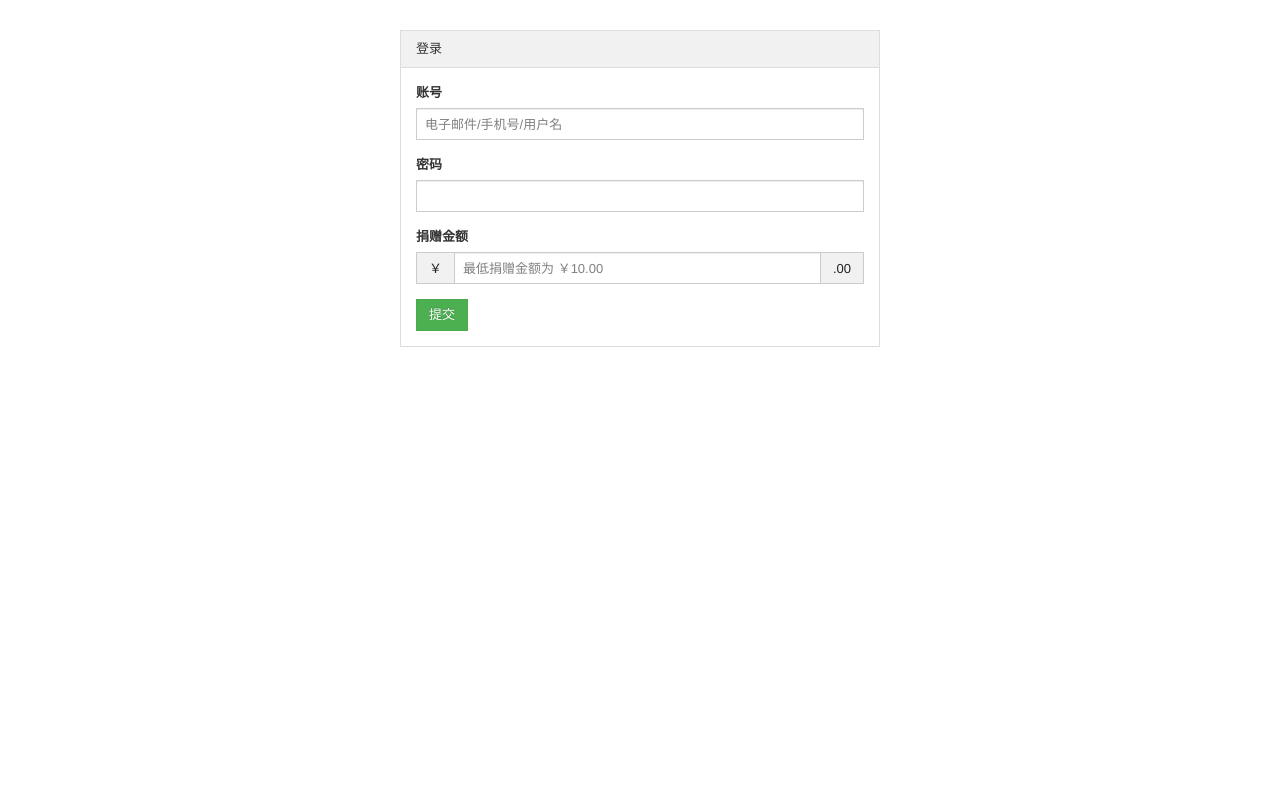
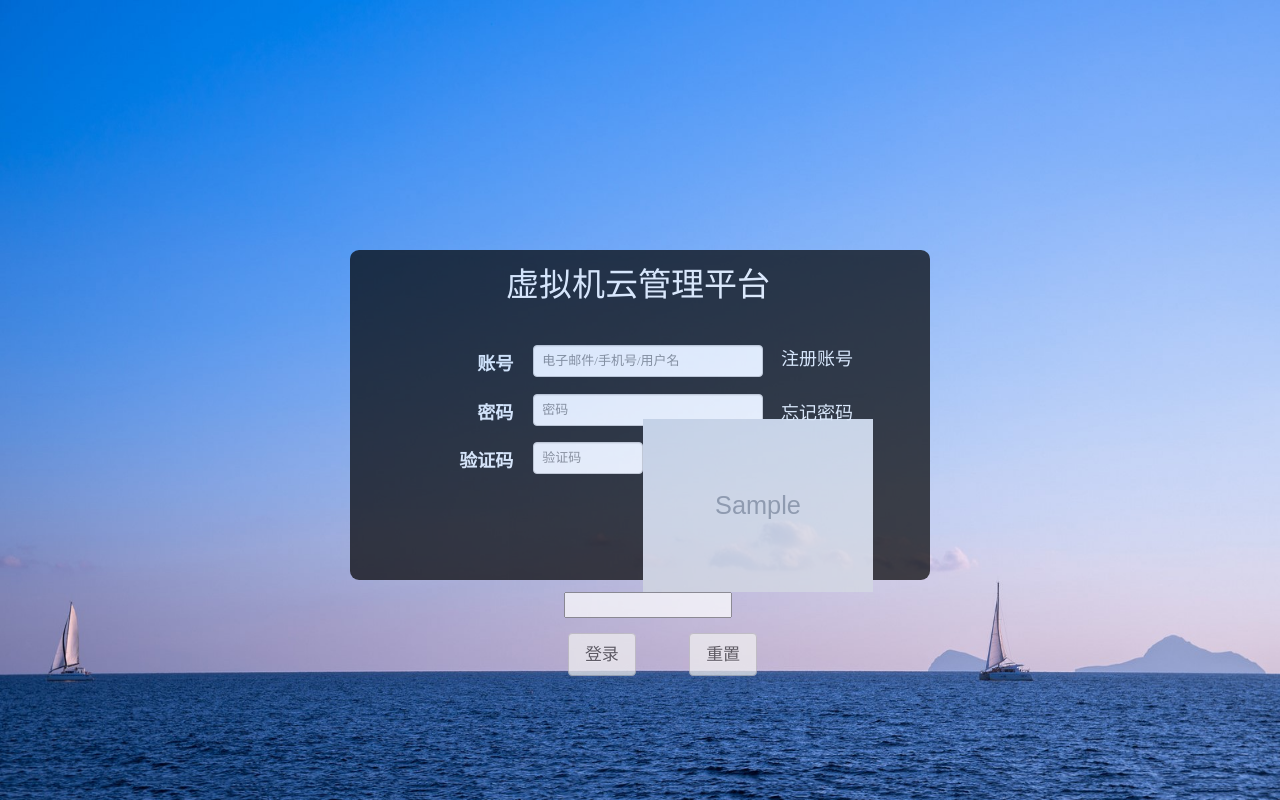
Before and after one commit to guowushi/ds, a Django app: template vmm/templates/login.html in a window 1280 px wide. Run offline with Django 3.2, Linux system fonts and the light colour scheme; the template is opened without the code that fills it: most values are stand-ins (such as "Sample title", 1, 10 or a date in 2020); grey boxes marked "Sample" are stand-in pictures; form fields are guessed from the names that the template uses; some libraries are stand-ins or nearby versions.

Commit message:
修改登录界面的样式，和增加登录界面的静态资源文件

```diff
--- /dev/null
+++ b/vmm/static/css/login.css
@@ -0,0 +1,108 @@
+html,body{height: 100%;width: 100%;margin:0;padding:0;}
+* {font-family: 幼圆;}
+body {
+	background: url(../images/loginbg1.jpg);
+	width:100%;
+    height:100%;
+    background-size:100% 100%;
+    position:absolute;
+    filter:progid:DXImageTransform.Microsoft.AlphaImageLoader(src='../images/loginbg1.jpg',sizingMethod='scale');
+}
+#dl {
+	z-index: 1;
+	background: #000;
+	width: 580px;
+	height: 330px;
+	text-align: center;
+	position: absolute;
+	top: 50%;
+	left: 50%;
+	margin: -150px 0 0 -290px;
+	opacity: 0.7;
+	border-radius: 9px;
+}
+
+.title {
+	z-index: 100;
+    font-size: 33px;
+/*	color: aqua; */
+	color: white;
+    text-align: center;
+	width: 330px;
+	height: 44px;
+	position: absolute;
+	top: 50%;
+	left: 50%;
+	margin: -155px 0 0 -167px;
+}
+
+.register {
+	z-index: 100;
+	font-size: 18px;
+	background-color: transparent;
+	color: aliceblue;
+	border: none;
+	position: absolute;
+	top: 50%;
+	left: 50%;
+	margin: -70px 0 0 135px;
+}
+
+.forget {
+	z-index: 100;
+	background-color: transparent;
+	border: none;
+	font-size: 18px;
+	color: aliceblue;
+	position: absolute;
+	top: 50%;
+	left: 50%;
+	margin: -16px 0 0 135px;
+}
+
+
+.dlfrom {
+	margin-top: 95px;
+	margin-left: 100px;
+}
+
+.ulable  {
+	font-size: 18px;
+	color: aliceblue;
+	text-align: left;
+}
+
+#id_captcha_1  {
+	width: 110px;
+}
+
+.captcha {
+	margin: -55px 0 0 110px;
+}
+
+.dlbu {
+	padding-right: 170px;
+}
+
+.denglu {
+	margin: 0 0 0 60px;
+}
+
+.cz {
+	margin: 0 0 0 50px;
+}
+
+/*注册模块样式*/
+#zfootr {
+	text-align: center;
+}
+
+#reg_bd {
+	text-align: center;
+	padding-left: 120px;
+}
+
+#zc-dia {
+	width: 560px;
+}
+/*注册模块样式结束*/
--- a/vmm/templates/login.html
+++ b/vmm/templates/login.html
@@ -1,46 +1,150 @@
 <!DOCTYPE html>
 <html>
 <head>
-    <meta charset="UTF-8">
-    <meta name="viewport" content="width=device-width, initial-scale=1">
-    <title>登录</title>
-    <link rel="stylesheet" type="text/css" href="/static/zui/css/zui.css">
-    <link rel="stylesheet" type="text/css" href="/static/zui/css/theme/zui-theme-green.css">
-    <link rel="stylesheet" type="text/css" href="/static/css/loginstyle.css">
-    <script type="text/javascript" src="/static/jquery-3.2.1.min.js"></script>
-    <script type="text/javascript" src="/static/zui/js/zui.js"></script>
+    <meta charset="utf-8" user-scalable=no>
+    {% load staticfiles %}
+    <link rel="stylesheet" type="text/css" href="{% static '/css/login.css' %}"/>
+    <link type="text/css" rel="stylesheet" href="{% static '/zui/css/zui.css' %}"/>
+    <script src="{% static '/jquery-3.2.1.min.js' %}"></script>
+    <script src="{% static '/zui/js/zui.js' %}"></script>
+    <script src="{% static '/zui/lib/bootbox/bootbox.min.js' %}"></script>
+    <title>登录云管理平台</title>
 </head>
-
 <body>
-<div class="container" style="width: 500px;margin-top: 30px">
-    <div class="panel">
-        <div class="panel-heading">
-            登录
+<div id="dl">
+    <form action='' method='POST'  class="form-horizontal dlfrom">
+        {% csrf_token %}
+        <span class="title">虚拟机云管理平台</span>
+        <div class="form-group u">
+            <label class="col-sm-2 ulable">账号</label>
+        <div class="col-md-6 col-sm-10">
+            <input type="text" class="form-control " placeholder="电子邮件/手机号/用户名">
         </div>
-        <div class="panel-body">
-            <form>
-                <div class="form-group">
-                    <label for="exampleInputAccount1">账号</label>
-                    <input type="text" class="form-control" id="exampleInputAccount1" placeholder="电子邮件/手机号/用户名">
+            <button class="register"  type="button" data-toggle="modal" data-target="#reg" >注册账号</button>
       </div>
       <div class="form-group">
-                    <label for="exampleInputPassword1">密码</label>
-                    <input type="password" class="form-control" id="exampleInputPassword1" placeholder="">
+        <label class="col-sm-2 ulable">密码</label>
+        <div class="col-md-6 col-sm-10">
+          <input type="password" class="form-control p" placeholder="密码">
+        </div>
+          <button type="button" class="forget"  data-toggle="modal" data-target="#for" >忘记密码</button>
       </div>
         <div class="form-group">
-                    <label for="exampleInputMoney1">捐赠金额</label>
-                    <div class="input-group">
-                        <span class="input-group-addon">￥</span>
-                        <input type="number" class="form-control" id="exampleInputMoney1" placeholder="最低捐赠金额为 ￥10.00">
-                        <span class="input-group-addon">.00</span>
+            <label class="col-sm-2 ulable">验证码</label>
+        <div class="col-md-6 col-sm-10">
+            <input type="text" id="id_captcha_1" class="form-control" placeholder="验证码">
+            <img src="{{ imgage_url }}" class="captcha" alt="captcha">
+        <input id="id_reg_captcha_0" name="captcha_0" type="hidden" value="{{ hashkey }}">{{ form.captcha }}
         </div>
       </div>
-                <button type="submit" class="btn btn-primary">提交</button>
+      <div class="form-group dlbu">
+        <div class="col-sm-offset-2 col-sm-10">
+          <button type="submit" class="btn btn-default btn-lg denglu">登录</button>
+            <button type="submit" class="btn btn-default cz btn-lg">重置</button>
+        </div>
+      </div>
+    </form>
+</div>
+
+{#注册框#}
+<!-- Modal -->
+<div class="modal fade" id="reg">
+    <div id="zc-dia" class="modal-dialog">
+        <div id="zc-con" class="modal-content">
+            <div class="modal-header">
+                <button type="button" class="close" data-dismiss="modal"><span aria-hidden="true">×</span><span class="sr-only">关闭</span></button>
+                <h4 class="modal-title">注册账号</h4>
+            </div>
+            <div id="reg_bd" class="modal-body">
+                    <form action="/userregist/" method="POST" class="form-horizontal">
+                        {% csrf_token %}
+                        <div class="form-group">
+                            <label class="col-sm-2 ">账号</label>
+                            <div class="col-md-6 col-sm-10">
+                                <input type="text" class="form-control" name="user_number" placeholder="工号(教师或学生账号)">
+                            </div>
+                        </div>
+                        <div class="form-group">
+                            <label class="col-sm-2 ">姓名</label>
+                            <div class="col-md-6 col-sm-10">
+                                <input type="text" class="form-control" name="user_number" placeholder="真实姓名">
+                            </div>
+                        </div>
+                        <div class="form-group">
+                            <label class="col-sm-2 ">密码</label>
+                            <div class="col-md-6 col-sm-10">
+                                <input type="password" class="form-control" name="user_number" placeholder="密码">
+                            </div>
+                        </div>
+                        <div class="form-group">
+                            <label class="col-sm-2">确认密码</label>
+                            <div class="col-md-6 col-sm-10">
+                                <input type="password" class="form-control" name="user_number" placeholder="确认密码">
+                            </div>
+                        </div>
+                        <div class="form-group">
+                            <label class="col-sm-2">邮箱</label>
+                            <div class="col-md-6 col-sm-10">
+                                <input type="email" class="form-control" name="user_number" placeholder="邮箱">
+                            </div>
+                        </div>
+                    </form>
+            </div>
+            <div  id="zfootr" class="modal-footer">
+                <button type="submit" class="btn btn-primary reg_bt">注册</button>
+                <button type="submit" class="btn btn-default" data-dismiss="modal">关闭</button>
+            </div>
+        </div>
+    </div>
+</div>
+
+{#找回密码html#}
+<div class="modal fade" id="for">
+    <div class="modal-dialog">
+        <div class="modal-content">
+            <div class="modal-header">
+                <button type="button" class="close" data-dismiss="modal"><span aria-hidden="true">×</span><span
+                        class="sr-only">关闭</span></button>
+                <h4 class="modal-title">找回密码</h4>
+            </div>
+            <div class="modal-body">
+                <form class="form-inline">
+                    <div class="form-group">
+                        <label>邮箱</label>
+                        <input type="text" class="form-control" placeholder="you@me.com">
+                    </div>
+                    <div class="form-group">
+                        <label >工号</label>
+                        <input type="password" class="form-control" placeholder="XXXX-XXXX-XXXX">
+                    </div>
+                    <button type="submit" class="btn btn-primary">找回密码</button>
                 </form>
             </div>
         </div>
+    </div>
+</div>
 
-</div>
-<script type="text/javascript" src="/static/js/admin.js"></script>
+
+
 </body>
+<script>
+    var verify = document.getElementById("id_captcha_1");
+    verify.setAttribute('placeholder', '验证码');
+    /*刷新验证码*/
+    $(function () {
+        $('.captcha').css({
+            'cursor': 'pointer'
+        });
+        {#    # ajax 刷新#}
+        $('.captcha').click(function () {
+            console.log('click');
+            $.getJSON("/captcha/refresh/",
+                function (result) {
+                    $('.captcha').attr('src', result['image_url']);
+                    $('#id_captcha_0').val(result['key'])
+                });
+        });
+    });
+</script>
+
 </html>
```
Also changed, not shown: vmm/static/images/linux.png (added), vmm/static/images/loginbg1.jpg (added), vmm/static/images/vmoff.png (added), vmm/static/images/vmon.jpg (added), vmm/static/images/windows.png (added). Lines whose indentation alone changed are shown as unchanged.
